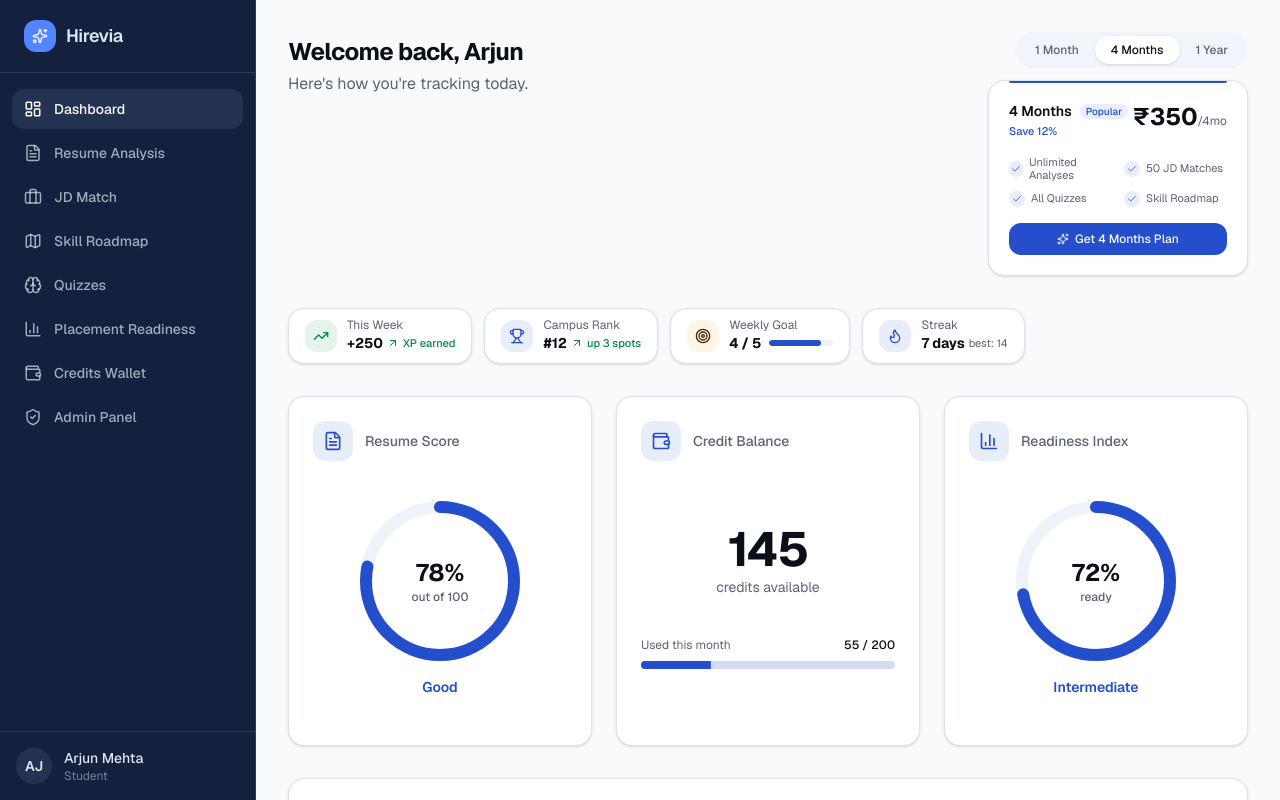
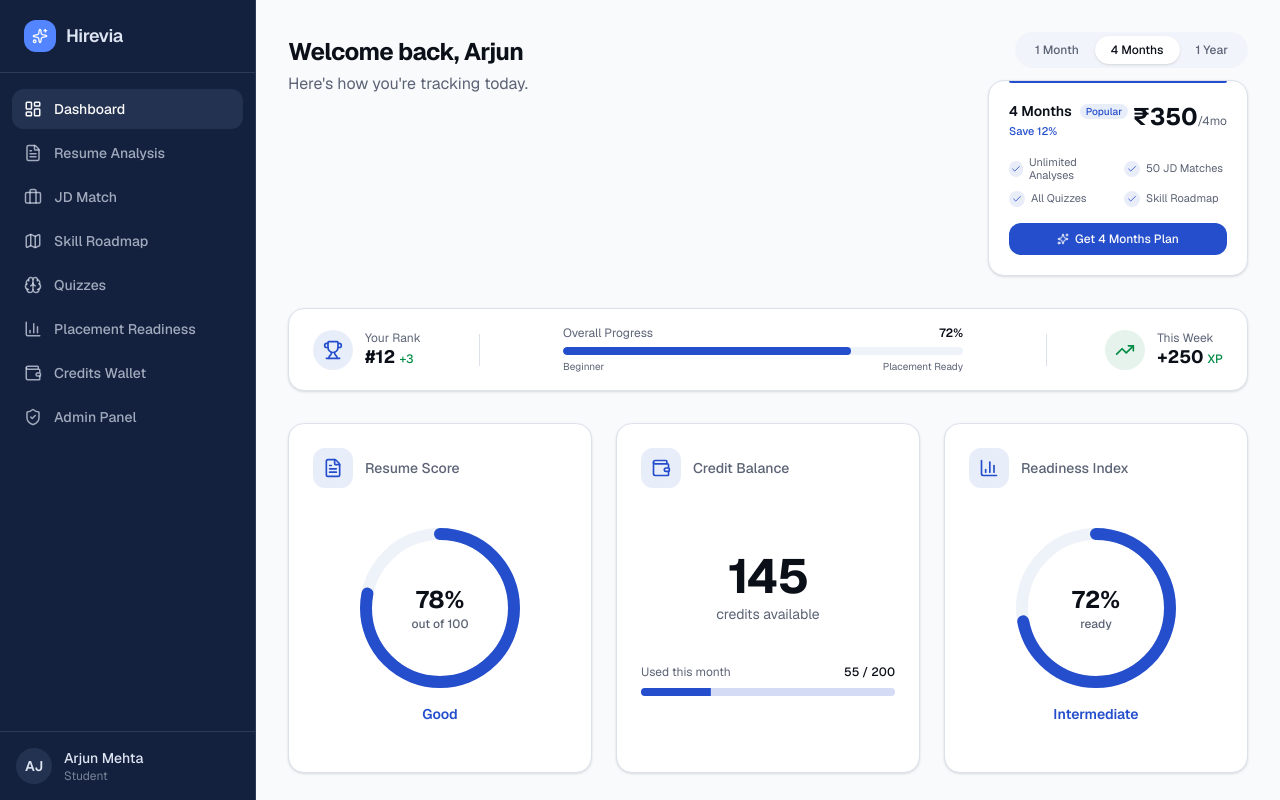
Before and after one commit to SujalSinha12012005/v0-hirevia, a Next.js app: page /dashboard in a window 1280 px wide. Built offline with nearby package versions, Linux system fonts and the light colour scheme.

Commit message:
feat: consolidate stat chips into progress bar card\n\nSimplify UI with single progress bar showing rank, progress, and XP.

```diff
--- a/app/dashboard/page.tsx
+++ b/app/dashboard/page.tsx
@@ -5,7 +5,7 @@ import { Card, CardContent, CardHeader, CardTitle } from "@/components/ui/card"
 import { CircularProgress } from "@/components/circular-progress"
 import { Badge } from "@/components/ui/badge"
 import { Button } from "@/components/ui/button"
-import { FileText, Wallet, BarChart3, Check, Crown, Flame, CalendarDays, Sparkles, TrendingUp, ArrowUpRight, Trophy, Target } from "lucide-react"
+import { FileText, Wallet, BarChart3, Check, Crown, Flame, CalendarDays, Sparkles, TrendingUp, Trophy } from "lucide-react"
 import { Progress } from "@/components/ui/progress"
 import { Tooltip, TooltipContent, TooltipProvider, TooltipTrigger } from "@/components/ui/tooltip"
 
@@ -109,60 +109,47 @@ export default function DashboardPage() {
         </div>
       </div>
 
-      {/* Quick Progress Strip */}
-      <div className="flex items-center gap-3">
-        <div className="flex items-center gap-2.5 rounded-xl border border-border bg-card px-4 py-2.5 shadow-sm">
-          <div className="flex items-center justify-center size-8 rounded-lg bg-success/10">
-            <TrendingUp className="size-4 text-success" />
-          </div>
-          <div className="flex flex-col">
-            <span className="text-xs text-muted-foreground leading-none">This Week</span>
-            <div className="flex items-center gap-1 mt-0.5">
-              <span className="text-sm font-bold text-foreground">+250</span>
-              <ArrowUpRight className="size-3 text-success" />
-              <span className="text-[11px] text-success font-medium">XP earned</span>
+      {/* Progress Summary */}
+      <div className="rounded-xl border border-border bg-card px-6 py-4 shadow-sm">
+        <div className="flex items-center justify-between">
+          {/* Rank */}
+          <div className="flex items-center gap-3">
+            <div className="flex items-center justify-center size-10 rounded-full bg-primary/10">
+              <Trophy className="size-5 text-primary" />
+            </div>
+            <div>
+              <p className="text-xs text-muted-foreground">Your Rank</p>
+              <p className="text-lg font-bold text-foreground leading-tight">#12 <span className="text-xs font-medium text-success">+3</span></p>
             </div>
           </div>
-        </div>
 
-        <div className="flex items-center gap-2.5 rounded-xl border border-border bg-card px-4 py-2.5 shadow-sm">
-          <div className="flex items-center justify-center size-8 rounded-lg bg-primary/10">
-            <Trophy className="size-4 text-primary" />
-          </div>
-          <div className="flex flex-col">
-            <span className="text-xs text-muted-foreground leading-none">Campus Rank</span>
-            <div className="flex items-center gap-1 mt-0.5">
-              <span className="text-sm font-bold text-foreground">#12</span>
-              <ArrowUpRight className="size-3 text-success" />
-              <span className="text-[11px] text-success font-medium">up 3 spots</span>
+          <div className="h-8 w-px bg-border" />
+
+          {/* Progress bar */}
+          <div className="flex-1 max-w-md px-6">
+            <div className="flex items-center justify-between mb-1.5">
+              <p className="text-xs text-muted-foreground">Overall Progress</p>
+              <p className="text-xs font-semibold text-foreground">72%</p>
+            </div>
+            <div className="w-full h-2 rounded-full bg-muted overflow-hidden">
+              <div className="h-full w-[72%] rounded-full bg-primary transition-all duration-500" />
+            </div>
+            <div className="flex items-center justify-between mt-1">
+              <span className="text-[10px] text-muted-foreground">Beginner</span>
+              <span className="text-[10px] text-muted-foreground">Placement Ready</span>
             </div>
           </div>
-        </div>
 
-        <div className="flex items-center gap-2.5 rounded-xl border border-border bg-card px-4 py-2.5 shadow-sm">
-          <div className="flex items-center justify-center size-8 rounded-lg bg-warning/10">
-            <Target className="size-4 text-warning-foreground" />
-          </div>
-          <div className="flex flex-col">
-            <span className="text-xs text-muted-foreground leading-none">Weekly Goal</span>
-            <div className="flex items-center gap-2 mt-0.5">
-              <span className="text-sm font-bold text-foreground">4 / 5</span>
-              <div className="w-16 h-1.5 rounded-full bg-muted overflow-hidden">
-                <div className="h-full w-[80%] rounded-full bg-primary" />
-              </div>
+          <div className="h-8 w-px bg-border" />
+
+          {/* XP */}
+          <div className="flex items-center gap-3">
+            <div className="flex items-center justify-center size-10 rounded-full bg-success/10">
+              <TrendingUp className="size-5 text-success" />
             </div>
-          </div>
-        </div>
-
-        <div className="flex items-center gap-2.5 rounded-xl border border-border bg-card px-4 py-2.5 shadow-sm">
-          <div className="flex items-center justify-center size-8 rounded-lg bg-primary/10">
-            <Flame className="size-4 text-primary" />
-          </div>
-          <div className="flex flex-col">
-            <span className="text-xs text-muted-foreground leading-none">Streak</span>
-            <div className="flex items-center gap-1 mt-0.5">
-              <span className="text-sm font-bold text-foreground">7 days</span>
-              <span className="text-[11px] text-muted-foreground">best: 14</span>
+            <div>
+              <p className="text-xs text-muted-foreground">This Week</p>
+              <p className="text-lg font-bold text-foreground leading-tight">+250 <span className="text-xs font-medium text-success">XP</span></p>
             </div>
           </div>
         </div>
```
